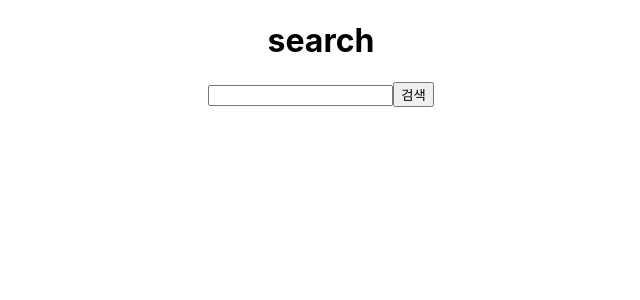
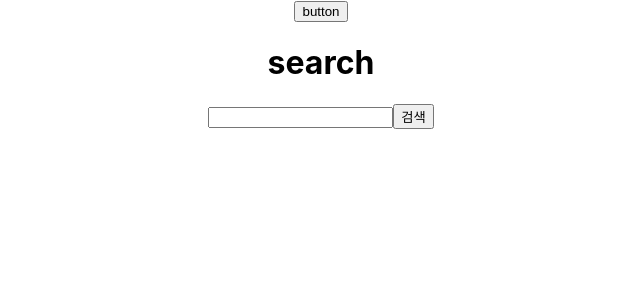
Before and after one commit to zuzu578/mytutorial, a React (Create React App) app: page / in a window 1280 px wide. Shown: the top 300 px of the page, without its empty margins (319-959 px from the left). Built offline with nearby package versions, Linux system fonts and the light colour scheme.

Commit message:
Update App.js

```diff
--- a/src/App.js
+++ b/src/App.js
@@ -1,29 +1,39 @@
 import axios from 'axios';
-import { useState } from 'react';
 import './App.css';
-//import { useState, useEffect } from 'react';
+import { useState, useEffect } from 'react';
 //import axios from 'axios'
 //import FetchData from './views/Temp';
 //import axiosFetchFnc from './common/commonAxios';
 import FetchUserData from './views/FetchUserInfo';
 
 function App() {
+  const [getModal, setModal] = useState(false);
+  //test component
+  const TestComponent = () => {
 
-  //let [temp, setTemp] = useState({ freeChampionIdsForNewPlayers: [] });
+    const [testState, setTestState] = useState({ freeChampionIdsForNewPlayers: '' });
 
-  // useEffect 한번만 실행 => [] 추가시 첫 렌더링일때만 실행
-  /*
+    useEffect(() => {
 
-  useEffect(()=>{
+      function fetchData() {
+        axios.get('https://kr.api.riotgames.com/lol/platform/v3/champion-rotations?api_key=RGAPI-21fdeb58-7962-4831-8ca8-f14ef688d4e7')
+        .then((res)=>{
+          setTestState(res.data);
+        })
+      }
+      fetchData();
+    }, []);
 
-    let url = 'https://kr.api.riotgames.com/lol/platform/v3/champion-rotations?api_key=RGAPI-d0c308ae-0ebf-470f-a459-17a9ab6edd09';
-    axiosFetchFnc(url,function(result){
+    return (
+      <div>
+        <h1> test </h1>
+        {testState.freeChampionIdsForNewPlayers}
+      </div>
 
-    setTemp(result.data);
-    });
+    )
 
-  },[]);
-*/
+  }
+
   return (
 
     <div className="App">
@@ -35,9 +45,21 @@ function App() {
       ))
       */}
 
+      <button onClick={() => {
+        if (getModal === false) {
+          setModal(true)
+        } else {
+          setModal(false)
+        }
+      }}>button</button>
 
+      {
+      getModal === true
+          ? <TestComponent/>
+          : null
+      }
+      <FetchUserData />
 
-      <FetchUserData />
     </div>
 
   );
```
